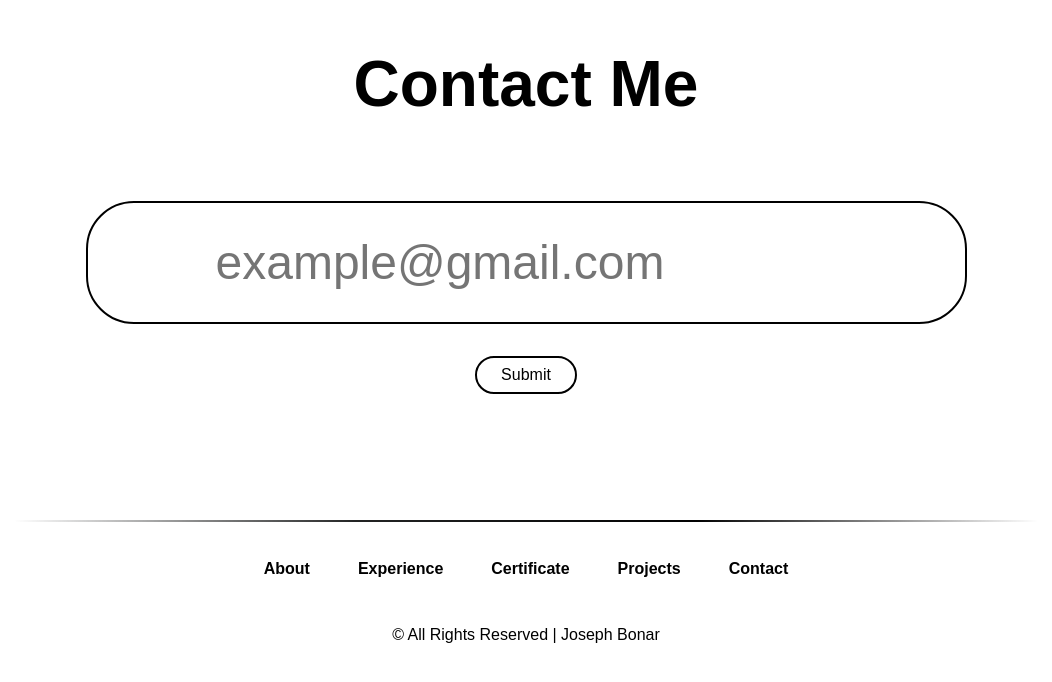
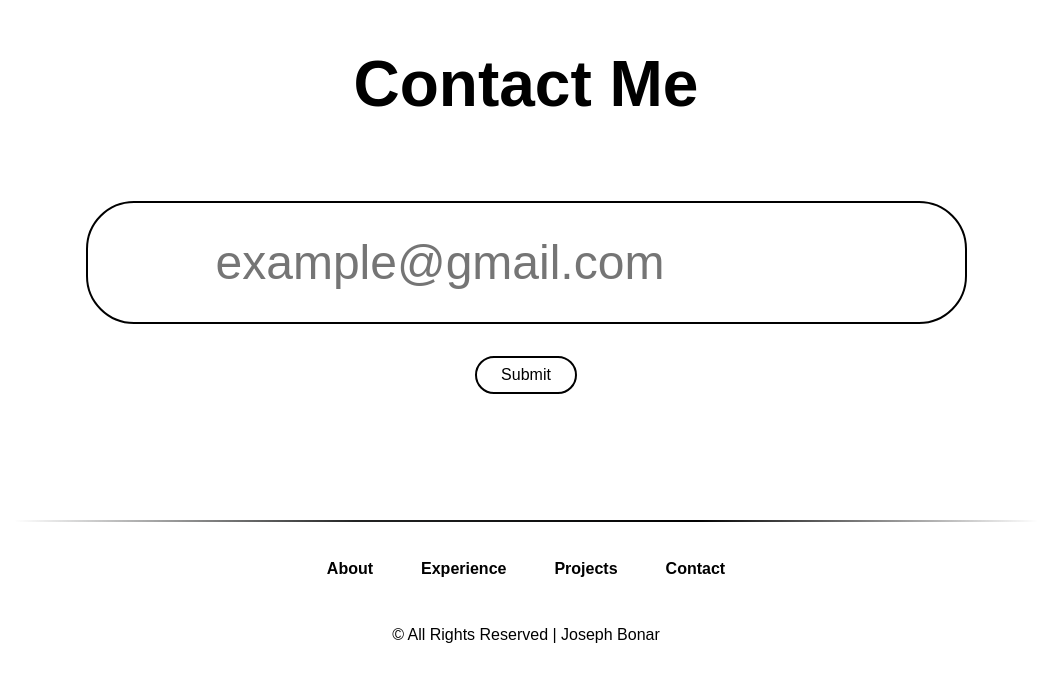
Before and after one commit to jontak03/joseph, a plain HTML site: page index.html in a window 1280 px wide. Shown: the part 4432-5114 px from the top of the page, without its empty margins (114-1166 px from the left). Drawn offline with Linux system fonts and the light colour scheme.

Commit message:
Update index.html

```diff
--- a/index.html
+++ b/index.html
@@ -286,10 +286,6 @@
             </li>
 
             <li>
-                <a href="#certificate">Certificate</a>
-            </li>
-
-            <li>
                 <a href="#projects">Projects</a>
             </li>
 
```
